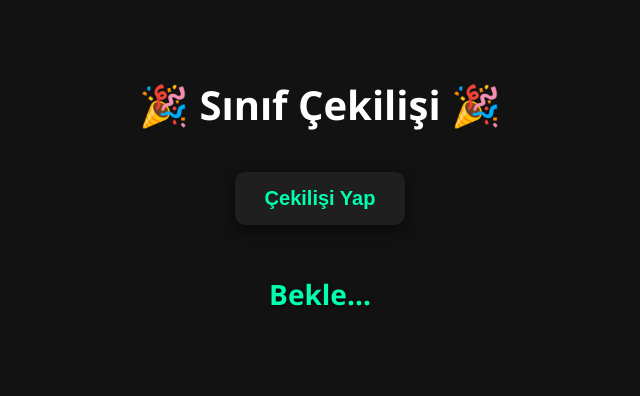
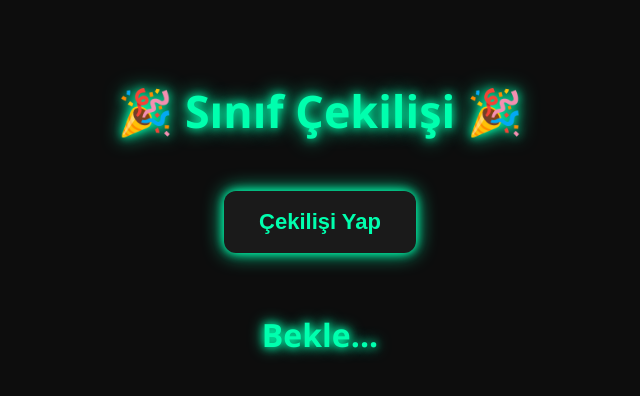
Before and after one commit to tedoksan1001/tedoksan1001.github.io, a plain HTML site: page index.html in a window 1280 px wide. Shown: the whole page, without its empty margins (320-960 px from the left). Drawn offline with Linux system fonts and the light colour scheme.

Commit message:
Add files via upload

```diff
--- a/index.html
+++ b/index.html
@@ -8,42 +8,43 @@
 body {
     font-family: 'Segoe UI', sans-serif;
     text-align: center;
-    background-color: #121212;
+    background-color: #0d0d0d;
     color: #e0e0e0;
     margin: 0;
     padding: 50px;
 }
 h1 {
-    font-size: 2.5em;
-    margin-bottom: 40px;
-    color: #fff;
+    font-size: 2.8em;
+    margin-bottom: 50px;
+    color: #00ffae;
+    text-shadow: 0 0 10px #00ffae, 0 0 20px #00ffae;
 }
 button {
-    padding: 15px 30px;
-    font-size: 20px;
+    padding: 18px 35px;
+    font-size: 22px;
     cursor: pointer;
     border: none;
-    border-radius: 10px;
-    background-color: #1f1f1f;
+    border-radius: 12px;
+    background-color: #1a1a1a;
     color: #00ffae;
     font-weight: bold;
-    box-shadow: 0 5px 15px rgba(0,0,0,0.5);
-    transition: 0.3s;
+    box-shadow: 0 0 10px #00ffae, 0 0 20px #00ffae;
+    transition: all 0.3s ease;
 }
 button:hover {
     background-color: #00ffae;
-    color: #121212;
-    transform: translateY(-3px);
+    color: #0d0d0d;
+    transform: translateY(-4px);
+    box-shadow: 0 0 15px #00ffae, 0 0 30px #00ffae;
 }
 #sonuc {
-    margin-top: 50px;
-    font-size: 28px;
+    margin-top: 60px;
+    font-size: 32px;
     font-weight: bold;
     color: #00ffae;
-    text-shadow: 1px 1px 4px rgba(0,0,0,0.7);
+    text-shadow: 0 0 8px #00ffae, 0 0 15px #00ffae;
 }
 </style>
-<!-- Firebase CDN -->
 <script src="https://www.gstatic.com/firebasejs/9.23.0/firebase-app-compat.js"></script>
 <script src="https://www.gstatic.com/firebasejs/9.23.0/firebase-firestore-compat.js"></script>
 </head>
@@ -82,14 +83,15 @@ btn.addEventListener("click", function(){
 
         if(kisiler.length === 0){
             sonuc.textContent = "Tüm isimler çekildi!";
-            btn.disabled = false;
-            btn.innerText = "Çekilişi Yap";
+            btn.style.display = "none";
             return;
         }
 
         // Rastgele isim seç
         var secilen = kisiler[Math.floor(Math.random() * kisiler.length)];
-        sonuc.textContent = "🎉 " + secilen.isim + " 🎉";
+
+        // Glow animasyonlu çıktı
+        sonuc.innerHTML = `<span style="animation: glow 1s ease-in-out infinite alternate;">🎉 ${secilen.isim} 🎉</span>`;
 
         // Firestore’dan sil
         kisilerRef.doc(secilen.id).delete();
@@ -104,8 +106,8 @@ btn.addEventListener("click", function(){
         a.click();
         URL.revokeObjectURL(url);
 
-        btn.disabled = false;
-        btn.innerText = "Çekilişi Yap";
+        // Tek çekiliş, buton kaybolsun
+        btn.style.display = "none";
     }).catch(function(err){
         console.error(err);
         sonuc.textContent = "Hata oluştu, konsolu kontrol et.";
@@ -114,5 +116,13 @@ btn.addEventListener("click", function(){
     });
 });
 </script>
+
+<style>
+@keyframes glow {
+    0% { text-shadow: 0 0 5px #00ffae, 0 0 10px #00ffae; }
+    50% { text-shadow: 0 0 15px #00ffae, 0 0 30px #00ffae; }
+    100% { text-shadow: 0 0 5px #00ffae, 0 0 10px #00ffae; }
+}
+</style>
 </body>
 </html>
```
